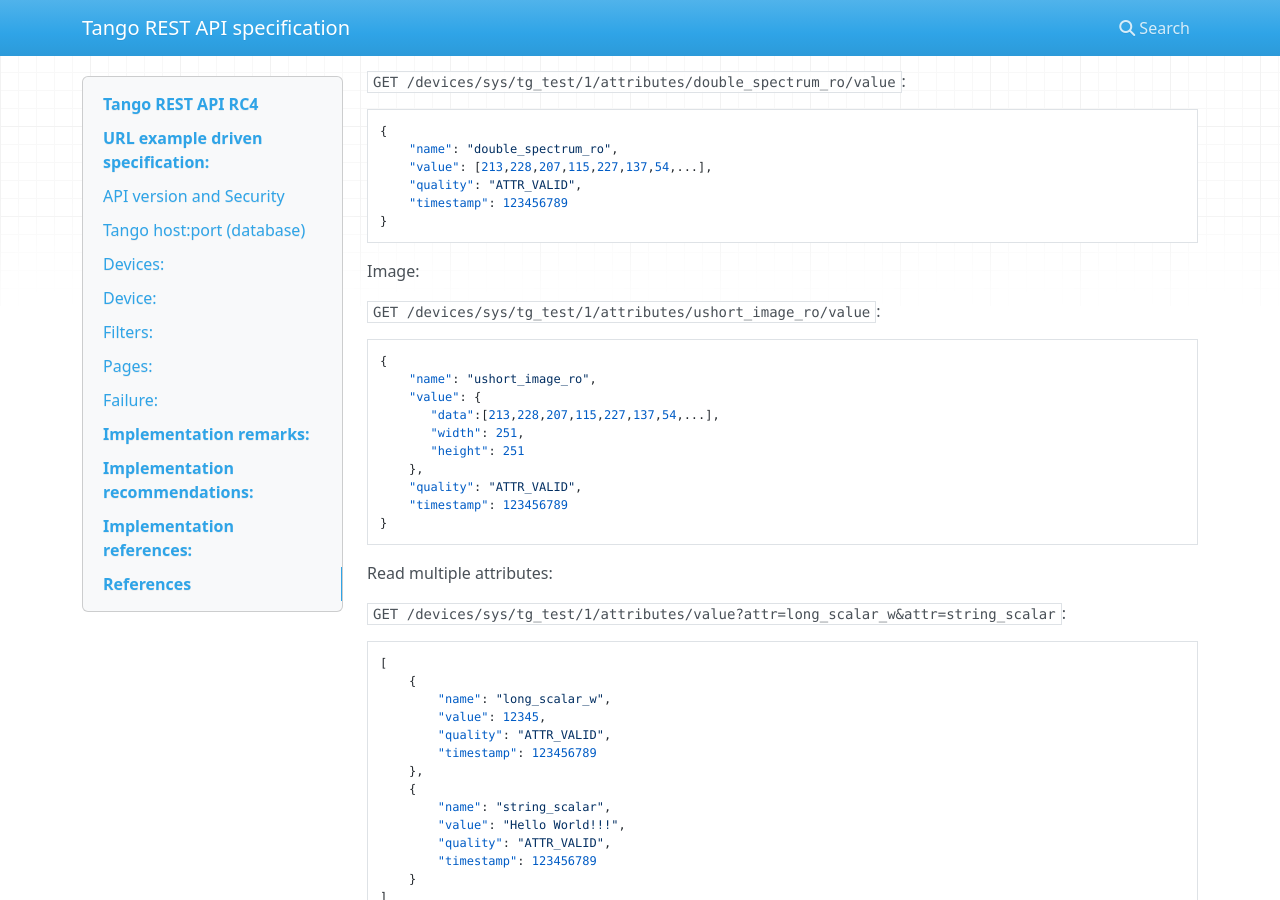
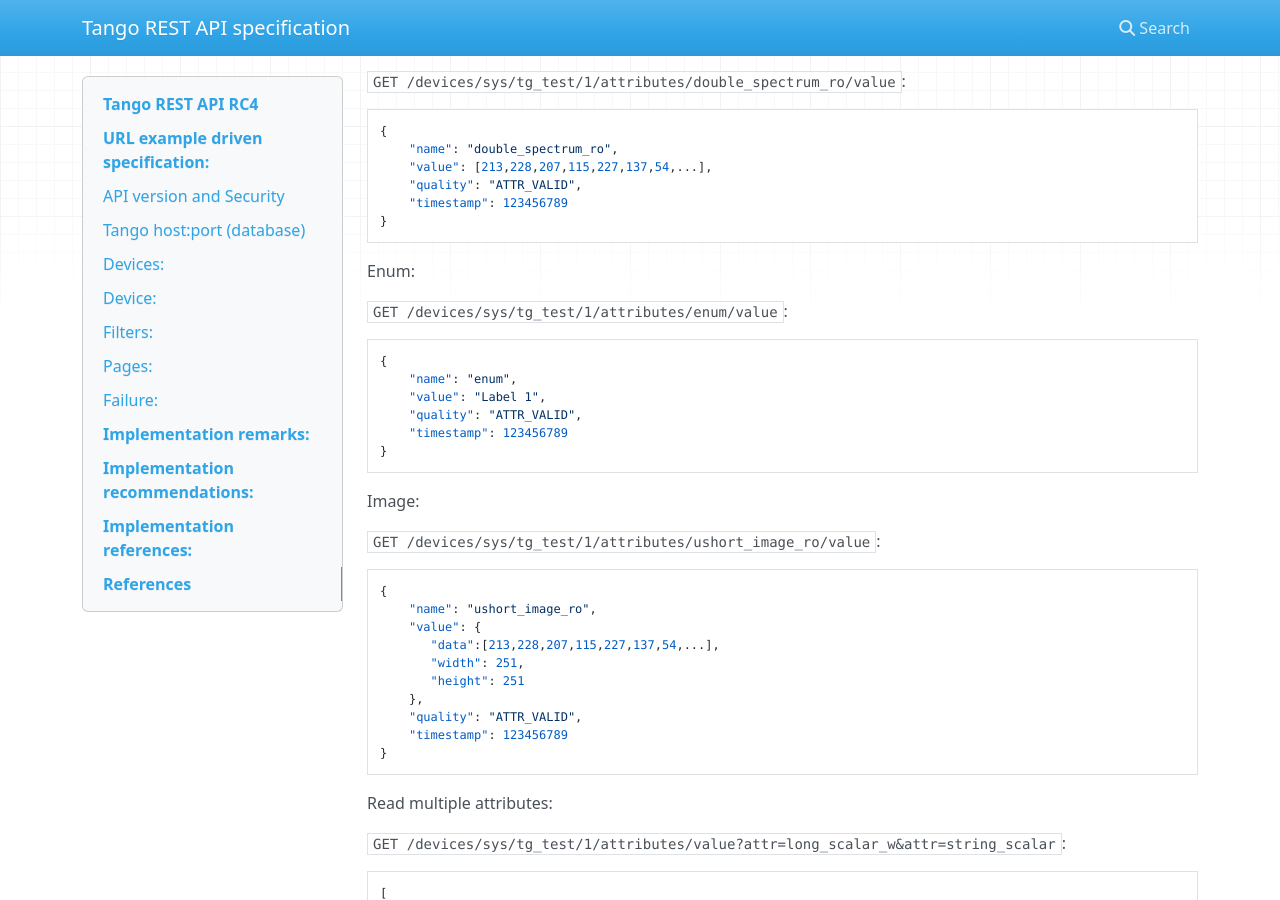
Before and after one commit to tango-controls/rest-api, an MkDocs documentation site: the page built from docs/index.md, in a window 1280 px wide and 900 px high, scrolled down 6265 px. Built offline with MkDocs 1.6.1, drawn with Linux system fonts in a browser that asks for light colours; nearby versions of some CDN libraries.

Commit message:
close #21

````diff
--- a/docs/index.md
+++ b/docs/index.md
@@ -269,6 +269,18 @@ Spectrum:
 {
     "name": "double_spectrum_ro",
     "value": [213,228,207,115,227,137,54,...],
+    "quality": "ATTR_VALID",
+    "timestamp": 123456789
+}
+```
+
+Enum:
+
+`GET /devices/sys/tg_test/1/attributes/enum/value`:
+```JSON
+{
+    "name": "enum",
+    "value": "Label 1",
     "quality": "ATTR_VALID",
     "timestamp": 123456789
 }
````
